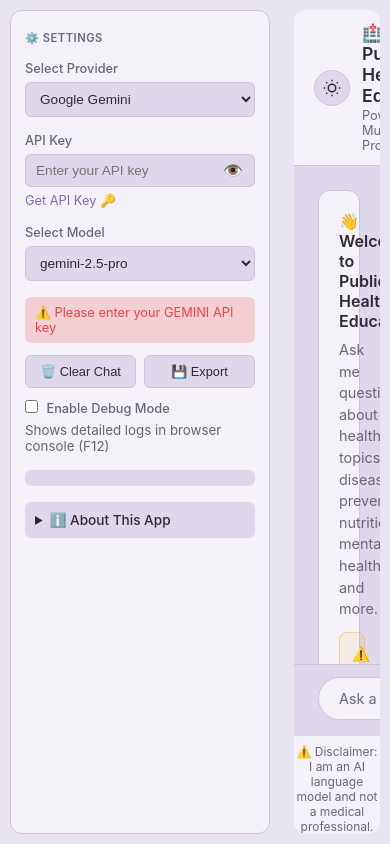
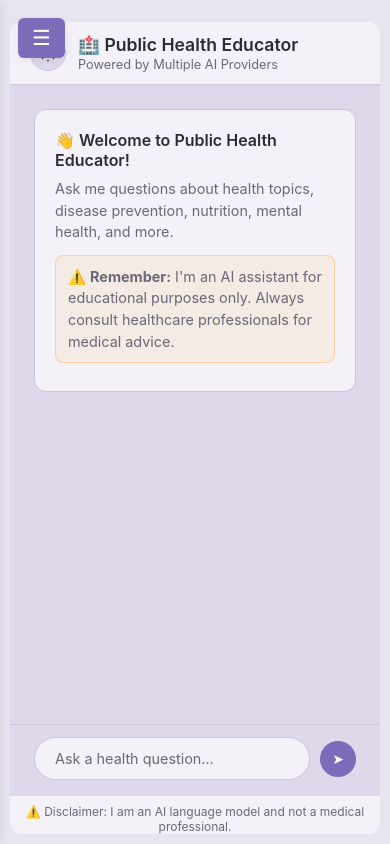
Before and after one commit to honoreade/PHEducator, a plain HTML site: page Web/index.html in a window 390 px wide. Drawn offline with Linux system fonts and the light colour scheme.

Commit message:
added collapsed sidebar in web v

```diff
--- a/Web/app.js
+++ b/Web/app.js
@@ -1,3 +1,21 @@
+// Sidebar toggle for foldable sidebar (mobile/small screens)
+document.addEventListener('DOMContentLoaded', function () {
+    const sidebar = document.getElementById('sidebar');
+    const sidebarToggle = document.getElementById('sidebarToggle');
+    if (sidebar && sidebarToggle) {
+        sidebarToggle.addEventListener('click', function () {
+            sidebar.classList.toggle('open');
+        });
+        // Optional: close sidebar when clicking outside on small screens
+        document.addEventListener('click', function (e) {
+            if (window.innerWidth <= 900 && sidebar.classList.contains('open')) {
+                if (!sidebar.contains(e.target) && e.target !== sidebarToggle) {
+                    sidebar.classList.remove('open');
+                }
+            }
+        });
+    }
+});
 // PHEducator Web - Complete Multi-Provider AI Chat
 // Version: Fixed Models + Typewriter Effect + Friendly Error Messages + API Links
 
--- a/Web/index.html
+++ b/Web/index.html
@@ -8,8 +8,10 @@
 </head>
 <body>
     <div class="container">
+        <!-- Sidebar Toggle Button (visible on small screens) -->
+        <button class="sidebar-toggle" id="sidebarToggle" aria-label="Toggle sidebar">☰</button>
         <!-- Sidebar -->
-        <aside class="sidebar">
+        <aside class="sidebar" id="sidebar">
             <h2>⚙️ Settings</h2>
 
 
--- a/Web/style.css
+++ b/Web/style.css
@@ -1,3 +1,57 @@
+/* Sidebar Toggle Button (for small screens) */
+.sidebar-toggle {
+    display: none;
+    position: absolute;
+    top: 18px;
+    left: 18px;
+    z-index: 100;
+    background: var(--accent);
+    color: #fff;
+    border: none;
+    border-radius: 6px;
+    padding: 8px 14px;
+    font-size: 1.3em;
+    cursor: pointer;
+    box-shadow: 0 2px 8px rgba(0,0,0,0.08);
+    transition: background 0.2s;
+}
+
+.sidebar-toggle:active,
+.sidebar-toggle:focus {
+    background: var(--accent-hover);
+}
+
+@media (max-width: 900px) {
+    .container {
+        flex-direction: column;
+        padding: 0;
+        gap: 0;
+    }
+    .sidebar {
+        position: fixed;
+        top: 0;
+        left: 0;
+        height: 100vh;
+        z-index: 99;
+        transform: translateX(-100%);
+        transition: transform 0.3s cubic-bezier(.4,0,.2,1);
+        box-shadow: 2px 0 12px rgba(0,0,0,0.08);
+        border-radius: 0 12px 12px 0;
+        width: 80vw;
+        max-width: 320px;
+        min-width: 180px;
+    }
+    .sidebar.open {
+        transform: translateX(0);
+    }
+    .sidebar-toggle {
+        display: block;
+    }
+    .chat-container {
+        border-radius: 0;
+        margin-left: 0;
+    }
+}
 * {
     margin: 0;
     padding: 0;
```
